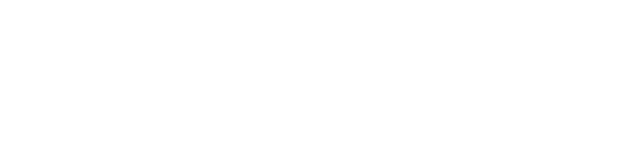
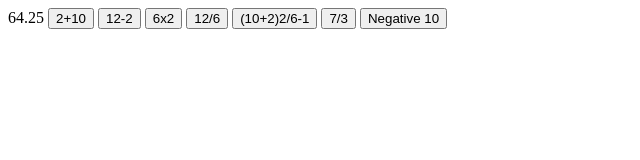
Before and after one commit to lfof/JavaScript-Projects, a plain HTML site: page Basic-JavaScript-Projects/Project3_math_operators/index.html in a window 1280 px wide. Shown: the whole page, without its empty margins (0-640 px from the left). Drawn offline with Linux system fonts and the light colour scheme.

Commit message:
math operations commit

```diff
--- a/Basic-JavaScript-Projects/Project3_math_operators/JS/main.js
+++ b/Basic-JavaScript-Projects/Project3_math_operators/JS/main.js
@@ -1,4 +1,44 @@
-function addition_Function() {
-    var addition = 2+10;
-    document.getElementById("Math").innerHTML = "2 + 10 =" + addition;
+function addition_Function() {                                          //name of function
+    var addition = 2+10;                                                //defining addition variable
+    document.getElementById("Math").innerHTML = "2 + 10 =" + addition;  //value of variable into HTML
 }
+
+function substraction_Function() {                                          //name of function
+    var substraction = 12-2;                                                //defining substraction variable
+    document.getElementById("Math1").innerHTML = "12 - 2 =" + substraction; //value of variable into HTML
+}
+
+function multiplication() {                                                 //name of function
+    var simple_Math = 6 * 2;                                                //defining multiplication variable
+    document.getElementById("Math2").innerHTML = "6 x 2 =" + simple_Math    //value of variable into HTML
+}
+
+function division() {                                                       //name of function
+    var simple_Math = 12 / 6;                                               //defining division variable
+    document.getElementById("Math3").innerHTML = "12 / 6 =" + simple_Math   //value of variable into HTML
+}
+
+function more_Math() {                                                      //name of function
+    var simple_Math = (10+2) * 2 / 6 -1;                                    //defining math operation variable
+    document.getElementById("Math4").innerHTML = "10 plus 2, multiplied by 2, divided by six and then substracted by 1 =" + simple_Math;    //value of variable into HTML
+}
+
+function modulus_Operator() {                                               //name of function
+    var simple_Math = 7 % 3;                                                //defining modulus variable
+    document.getElementById("Math5").innerHTML = "When you devide 7 by 3 you have a remainder of: " + simple_Math //value of modules into HTML
+}
+
+function negation_Operator() {                          //name of negation function
+    var x=10;                                           //defining negation x variable
+    document.getElementById("Math6").innerHTML = -x;    //defining value of variable x into HTML
+}
+
+var X=5;            //defining variable for increment operator
+X++;                //increment operator
+document.write (X); //defining value of increment
+
+var X=5.25;         //defining variable for decrement operator
+X--;                //decrement operator
+document.write (X); //defining value of decrement
+
+window.alert(Math.random() * 50); //random number alert between 0 and 50
--- a/Basic-JavaScript-Projects/Project3_math_operators/index.html
+++ b/Basic-JavaScript-Projects/Project3_math_operators/index.html
@@ -5,6 +5,14 @@
     </head>
 
     <body>
-        <p id="Math"></p>
+    <!--Using buttong element to keep math functions separate-->
+        <button id="Math" onclick="addition_Function()">2+10</button>
+        <button id="Math1" onclick="substraction_Function()">12-2</button>
+        <button id="Math2" onclick="multiplication()">6x2</button>
+        <button id="Math3" onclick="division()">12/6</button>
+        <button id="Math4" onclick="more_Math()">(10+2)2/6-1</button>
+        <button id="Math5" onclick="modulus_Operator()">7/3</button>
+        <button id="Math6" onclick="negation_Operator()">Negative 10</button>
+
     </body>
 </html>
```
